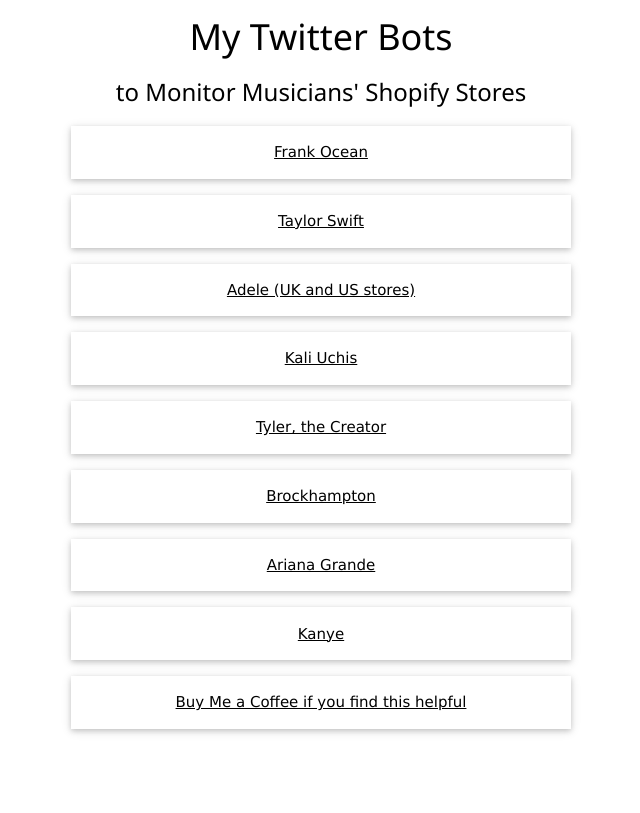
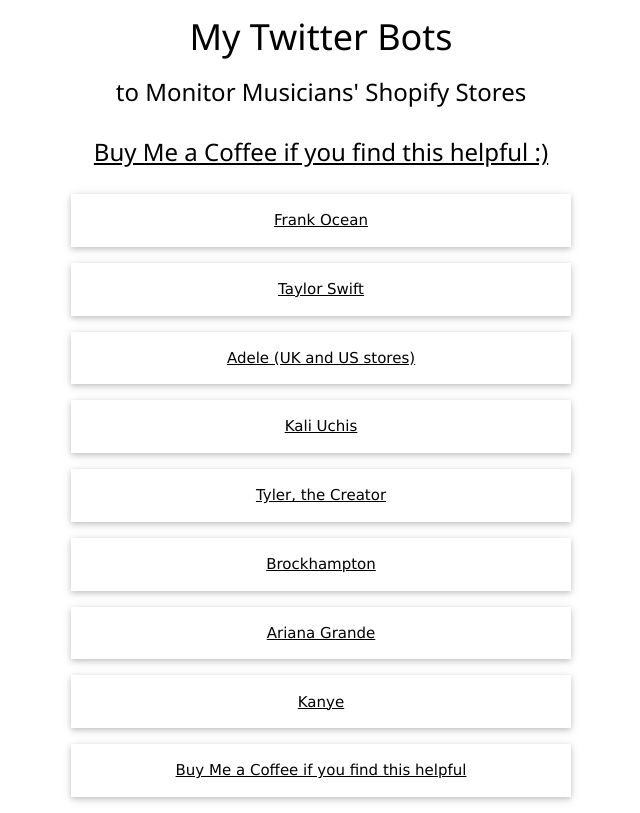
Before and after one commit to MyTwitterBots/MyTwitterBots.github.io, a plain HTML site: page index.html in a window 1280 px wide. Shown: the whole page, without its empty margins (319-959 px from the left). Drawn offline with nearby package versions, Linux system fonts and the light colour scheme.

Commit message:
Update index.html

```diff
--- a/index.html
+++ b/index.html
@@ -17,6 +17,7 @@
 <div class="content">
   <h1><center>My Twitter Bots</center></h1>
   <h3><center>to Monitor Musicians' Shopify Stores</center></h3>
+  <h3><center><a href= "https://buymeacoffee.com/autotwitterbots"><p>Buy Me a Coffee if you find this helpful :)</p></center></a></h3>
 
   <div class="w3-panel w3-card-2"><a href= "https://twitter.com/AutoFrankAlerts"><center><p>Frank Ocean</p></center></a></div>
   <div class="w3-panel w3-card-2"><a href= "https://twitter.com/AutoTaylorAlert"><center><p>Taylor Swift</p></center></a></div>
```
